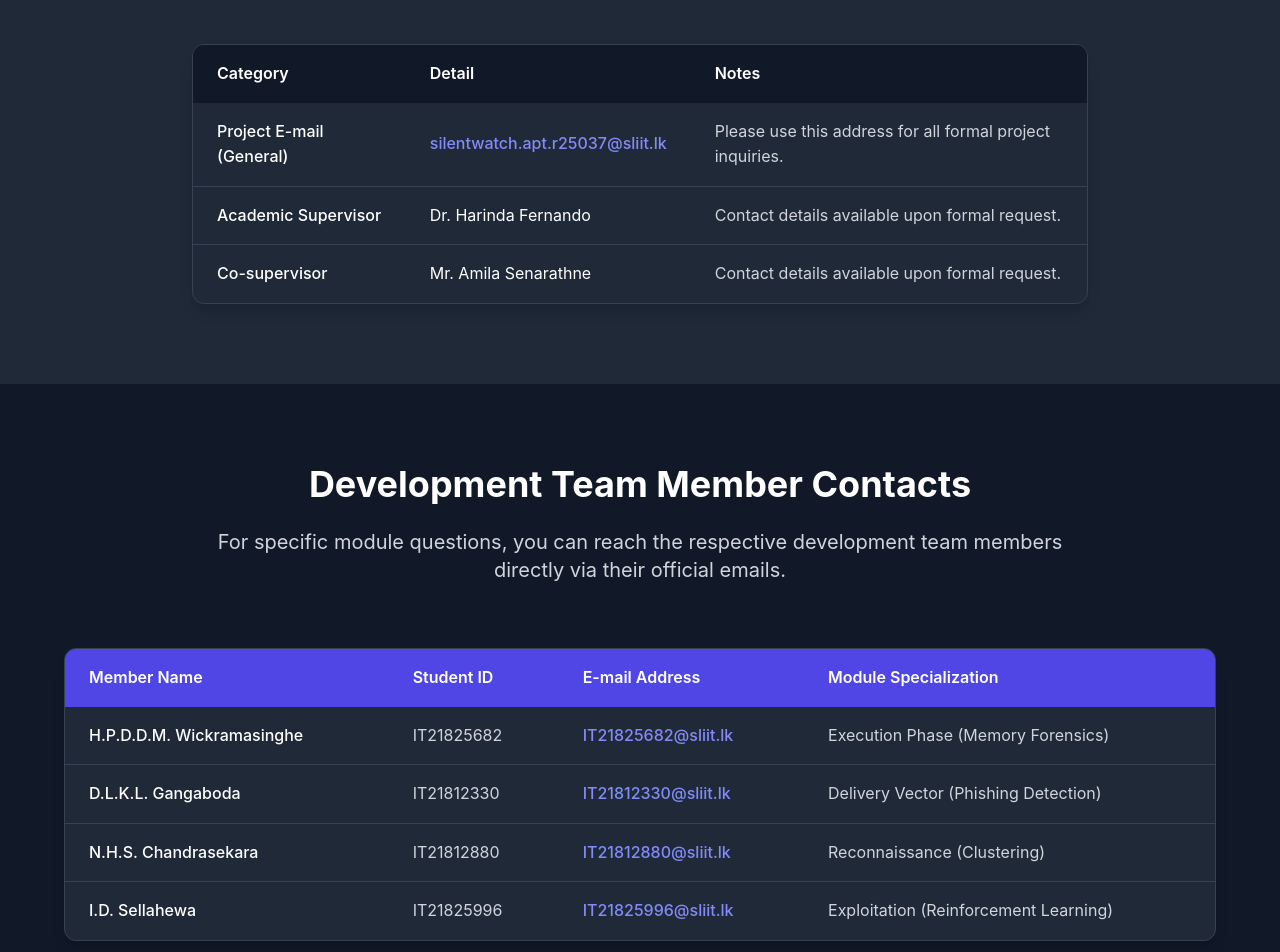
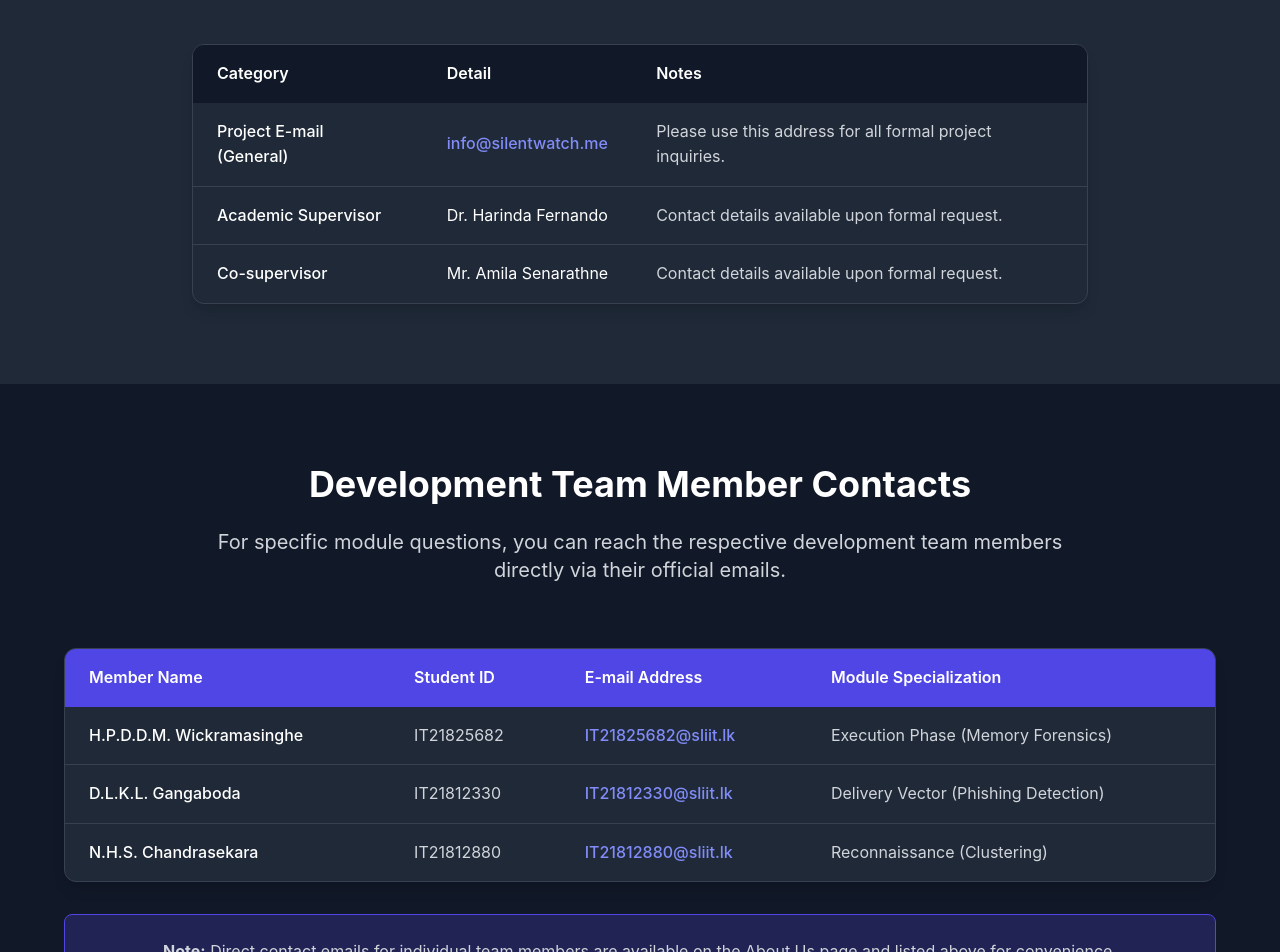
Before and after one commit to Dulitha99/Research-Website, a Next.js app: page /contact in a window 1280 px wide. Shown: the part 1020-1972 px from the top of the page. Built offline with nearby package versions, Linux system fonts and the light colour scheme.

Commit message:
Update contact information across the application: change project email from silentwatch@sliit.lk to info@silentwatch.me in README, Contact page, and Footer component. Revise project description in the Footer for clarity and relevance.

```diff
--- a/src/app/contact/page.tsx
+++ b/src/app/contact/page.tsx
@@ -55,10 +55,10 @@
                       <td className="px-6 py-4 font-medium text-white">Project E-mail (General)</td>
                       <td className="px-6 py-4">
                         <a
-                          href="mailto:silentwatch.apt.r25037@sliit.lk"
+                          href="mailto:info@silentwatch.me"
                           className="text-indigo-400 hover:text-white font-medium"
                         >
-                          silentwatch.apt.r25037@sliit.lk
+                          info@silentwatch.me
                         </a>
                       </td>
                       <td className="px-6 py-4 text-gray-300">Please use this address for all formal project inquiries.</td>
@@ -157,19 +157,6 @@
                       </td>
                       <td className="px-6 py-4 text-gray-300">Reconnaissance (Clustering)</td>
                     </tr>
-                    <tr className="hover:bg-gray-700">
-                      <td className="px-6 py-4 font-medium text-white">I.D. Sellahewa</td>
-                      <td className="px-6 py-4 text-gray-300">IT21825996</td>
-                      <td className="px-6 py-4">
-                        <a
-                          href="mailto:IT21825996@sliit.lk"
-                          className="text-indigo-400 hover:text-white font-medium"
-                        >
-                          IT21825996@sliit.lk
-                        </a>
-                      </td>
-                      <td className="px-6 py-4 text-gray-300">Exploitation (Reinforcement Learning)</td>
-                    </tr>
                   </tbody>
                 </table>
               </div>
@@ -249,66 +236,6 @@
         </div>
       </section>
 
-      {/* FAQ Section */}
-      <section className="py-20 bg-gray-900">
-        <div className="container mx-auto px-4">
-          <motion.div
-            initial={{ opacity: 0, y: 30 }}
-            whileInView={{ opacity: 1, y: 0 }}
-            transition={{ duration: 0.8 }}
-            viewport={{ once: true }}
-            className="text-center mb-16"
-          >
-            <h2 className="text-4xl font-bold text-white mb-6">
-              Frequently Asked Questions
-            </h2>
-            <p className="text-xl text-gray-300 max-w-3xl mx-auto">
-              Common questions about our research project and how to get involved.
-            </p>
-          </motion.div>
-
-          <div className="max-w-3xl mx-auto space-y-6">
-            {[
-              {
-                question: "What is the SilentWatch research project about?",
-                answer: "SilentWatch (R25-037) is an Advanced Persistent Threat Detection and Mitigation Framework that combines memory forensics with LSTM networks to detect execution phases in cybersecurity scenarios. Our goal is to improve the accuracy and automation of memory analysis techniques across multiple attack phases."
-              },
-              {
-                question: "How can I contact the research team?",
-                answer: "You can reach us through our general project email (silentwatch.apt.r25037@sliit.lk) or contact individual team members directly for specific module questions. Use the email template provided above for best results."
-              },
-              {
-                question: "Who should I contact for specific technical questions?",
-                answer: "For module-specific questions, contact the respective team member: H.P.D.D.M. Wickramasinghe (Execution Phase), D.L.K.L. Gangaboda (Delivery Vector), N.H.S. Chandrasekara (Reconnaissance), or I.D. Sellahewa (Exploitation)."
-              },
-              {
-                question: "Are your research findings publicly available?",
-                answer: "Yes, we publish our findings in academic papers and presentations. You can access our documents and presentations through the respective sections of this website."
-              },
-              {
-                question: "Can I collaborate with your research team?",
-                answer: "We welcome collaboration from researchers, students, and professionals in cybersecurity and machine learning. Please use the general project email or contact individual team members based on your area of interest."
-              }
-            ].map((faq, index) => (
-              <motion.div
-                key={index}
-                initial={{ opacity: 0, y: 20 }}
-                whileInView={{ opacity: 1, y: 0 }}
-                transition={{ duration: 0.6, delay: index * 0.1 }}
-                viewport={{ once: true }}
-                className="bg-gray-800 rounded-lg p-6 shadow-lg border border-gray-700"
-              >
-                <h3 className="text-lg font-semibold text-white mb-3">
-                  {faq.question}
-                </h3>
-                <p className="text-gray-300">
-                  {faq.answer}
-                </p>
-              </motion.div>
-            ))}
-          </div>
-        </div>
-      </section>
     </div>
   );
 }
--- a/src/components/Footer.tsx
+++ b/src/components/Footer.tsx
@@ -23,10 +23,10 @@
                 Advanced Persistent Threat Detection and Mitigation Framework (R25-037)
               </p>
               <p className="text-gray-300 leading-relaxed mb-4">
-                Memory Forensics Based Execution Phase Detection through Temporal Analysis with LSTM
+                Multi-Stage APT Detection and Mitigation through Advanced Machine Learning and Threat Intelligence
               </p>
               <p className="text-sm text-gray-400">
-                A state-of-the-art, modular cybersecurity framework engineered to address Advanced Persistent Threats (APTs) through innovative memory forensics techniques and machine learning.
+                A state-of-the-art, modular cybersecurity framework engineered to address Advanced Persistent Threats (APTs) through innovative detection techniques, real-time analysis, and automated mitigation capabilities.
               </p>
             </div>
 
@@ -102,10 +102,10 @@
                 <Mail className="w-5 h-5 text-indigo-400 mt-0.5" />
                 <div>
                   <a
-                    href="mailto:silentwatch@sliit.lk"
+                    href="mailto:info@silentwatch.me"
                     className="text-gray-300 hover:text-indigo-400 transition-colors duration-200 block"
                   >
-                    silentwatch@sliit.lk
+                    info@silentwatch.me
                   </a>
                   <p className="text-xs text-gray-400 mt-1">Project Contact</p>
                 </div>
@@ -163,9 +163,9 @@
               </p>
             </div>
             <div className="flex items-center space-x-6 text-xs text-gray-400">
-              <span>Memory Forensics</span>
+              <span>APT Detection</span>
               <span>•</span>
-              <span>LSTM Analysis</span>
+              <span>Threat Mitigation</span>
               <span>•</span>
               <span>Cybersecurity Research</span>
             </div>
```
Also changed, not shown: 1 other file (tests, documents, lock files or other folders).
